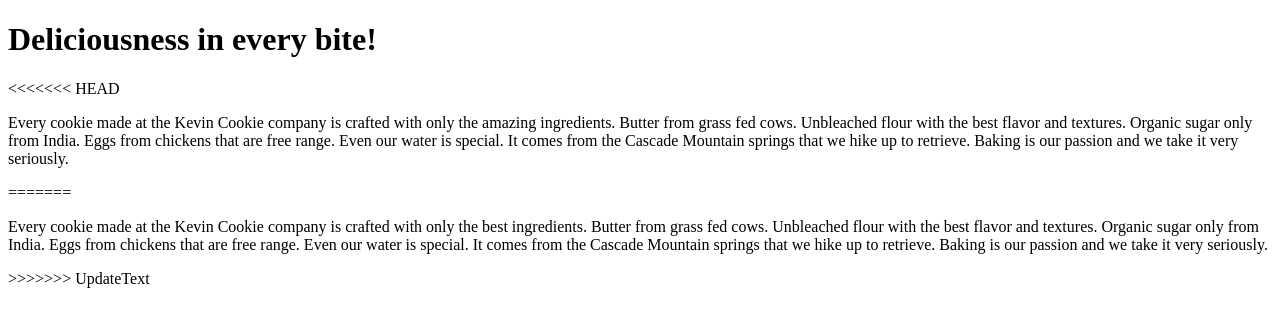
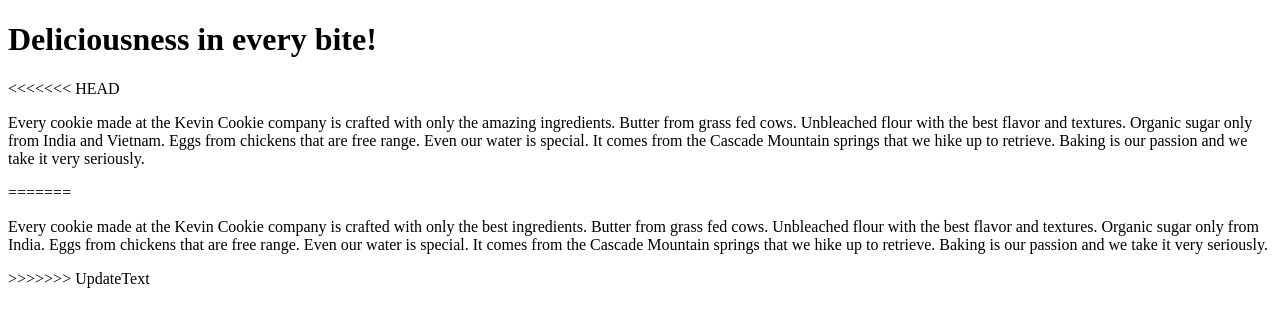
Before and after one commit to baogiado1305/github_example, a plain HTML site: page index.htm in a window 1280 px wide. Drawn offline with Linux system fonts and the light colour scheme.

Commit message:
Update index.htm
Add more country Vietnam on line 7.

```diff
--- a/index.htm
+++ b/index.htm
@@ -4,7 +4,7 @@
 
 <h1>Deliciousness in every bite!</h1>
 <<<<<<< HEAD
-<p>Every cookie made at the Kevin Cookie company is crafted with only the amazing ingredients. Butter from grass fed cows. Unbleached flour with the best flavor and textures. Organic sugar only from India. Eggs from chickens that are free range. Even our water is special. It comes from the Cascade Mountain springs that we hike up to retrieve. Baking is our passion and we take it very seriously.</p>
+<p>Every cookie made at the Kevin Cookie company is crafted with only the amazing ingredients. Butter from grass fed cows. Unbleached flour with the best flavor and textures. Organic sugar only from India and Vietnam. Eggs from chickens that are free range. Even our water is special. It comes from the Cascade Mountain springs that we hike up to retrieve. Baking is our passion and we take it very seriously.</p>
 =======
 <p>Every cookie made at the Kevin Cookie company is crafted with only the best ingredients. Butter from grass fed cows. Unbleached flour with the best flavor and textures. Organic sugar only from India. Eggs from chickens that are free range. Even our water is special. It comes from the Cascade Mountain springs that we hike up to retrieve. Baking is our passion and we take it very seriously.</p>
 >>>>>>> UpdateText
```
